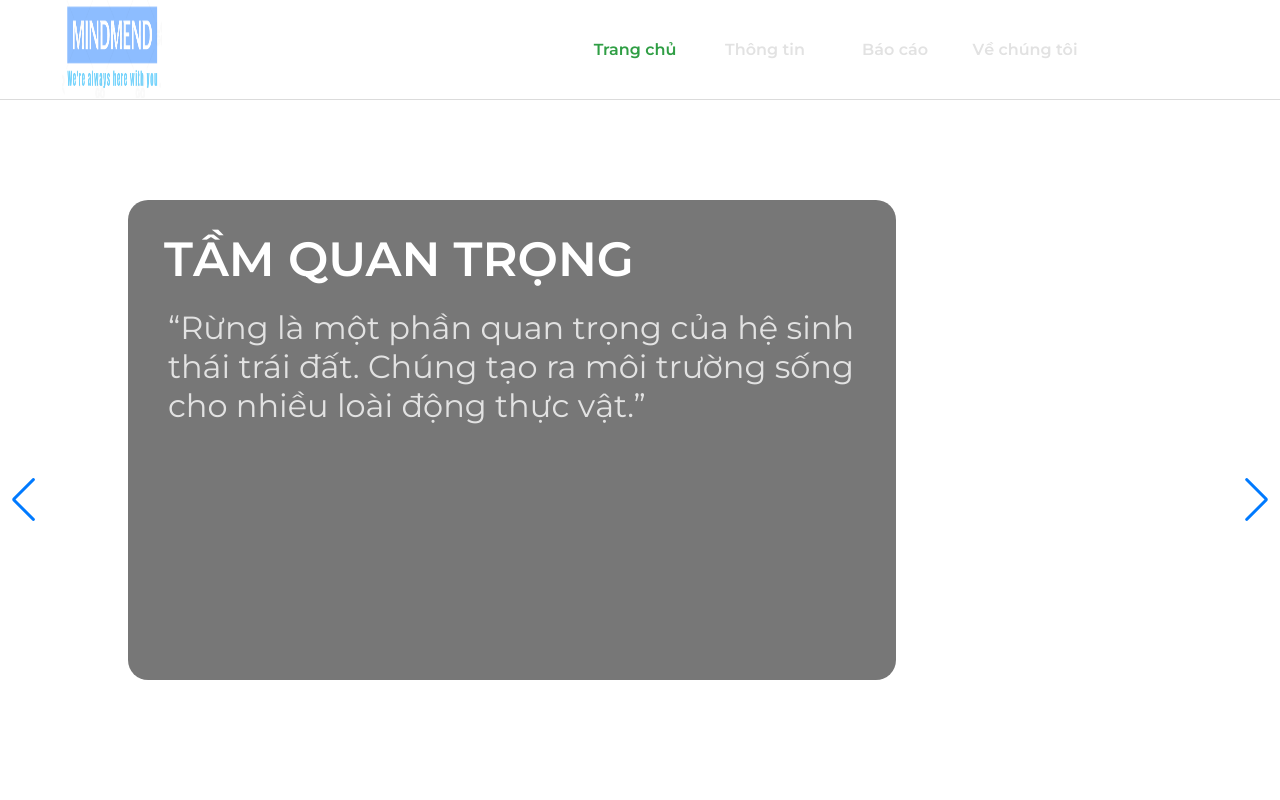
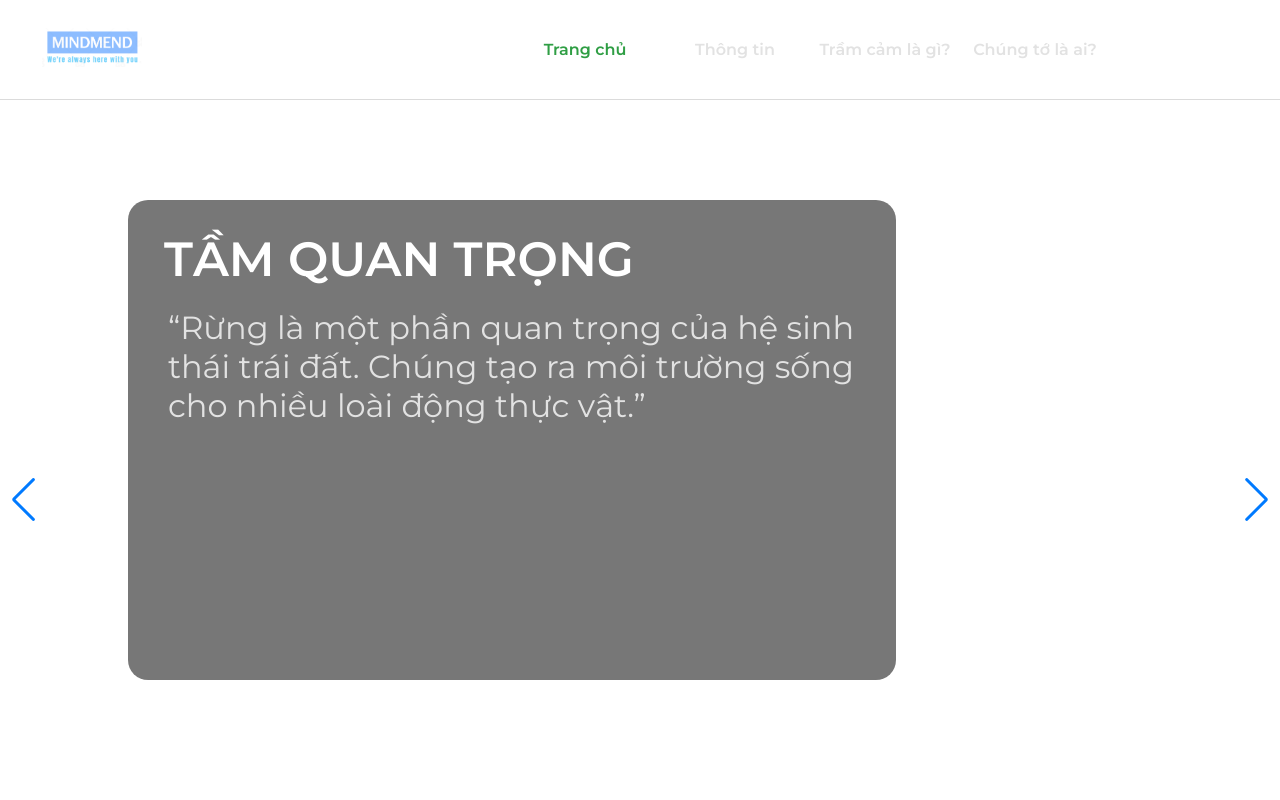
Before and after one commit to bobaonhan123/mind-mend, a React (Create React App) app: page / in a window 1280 px wide. Shown: the top 800 px of the page. Built offline with nearby package versions, Linux system fonts and the light colour scheme.

Commit message:
fixed logo

```diff
--- a/src/Assets/CSS/Header.css
+++ b/src/Assets/CSS/Header.css
@@ -29,7 +29,7 @@ html,body{ scroll-behavior: smooth}
 }
 
 .Header .navbar > li {
-  width: 130px;
+  width: 150px;
   display: flex;
   justify-content: center;
   font-family: Montserrat, sans-serif;
@@ -49,7 +49,8 @@ html,body{ scroll-behavior: smooth}
 
 .Header img {
   width: 100px;
-  height: 100px;
+  height: 70px;
+  object-fit: contain;
 }
 
 .Header .navbar > li:hover a,
--- a/src/Components/Header.js
+++ b/src/Components/Header.js
@@ -68,12 +68,12 @@ function Header() {
         </li>
         <li key="3">
           <Link to="/Report" className={link3}>
-            Báo cáo
+            Trầm cảm là gì?
           </Link>
         </li>
         <li key="4">
           <Link to="/about-us" className={link4}>
-            Về chúng tôi
+            Chúng tớ là ai?
           </Link>
         </li>
       </ul>
@@ -91,12 +91,12 @@ function Header() {
         </li>
         <li key="3" onClick={handleBar}>
           <Link to="/Report" className={link3}>
-            Báo cáo
+            Trầm cảm là gì?
           </Link>
         </li>
         <li key="4" onClick={handleBar}>
           <Link to="/about-us" className={link4}>
-            Về chúng tôi
+            Chúng tớ là ai?
           </Link>
         </li>
       </ul>
```
Also changed, not shown: src/Assets/Img/logo.png.
